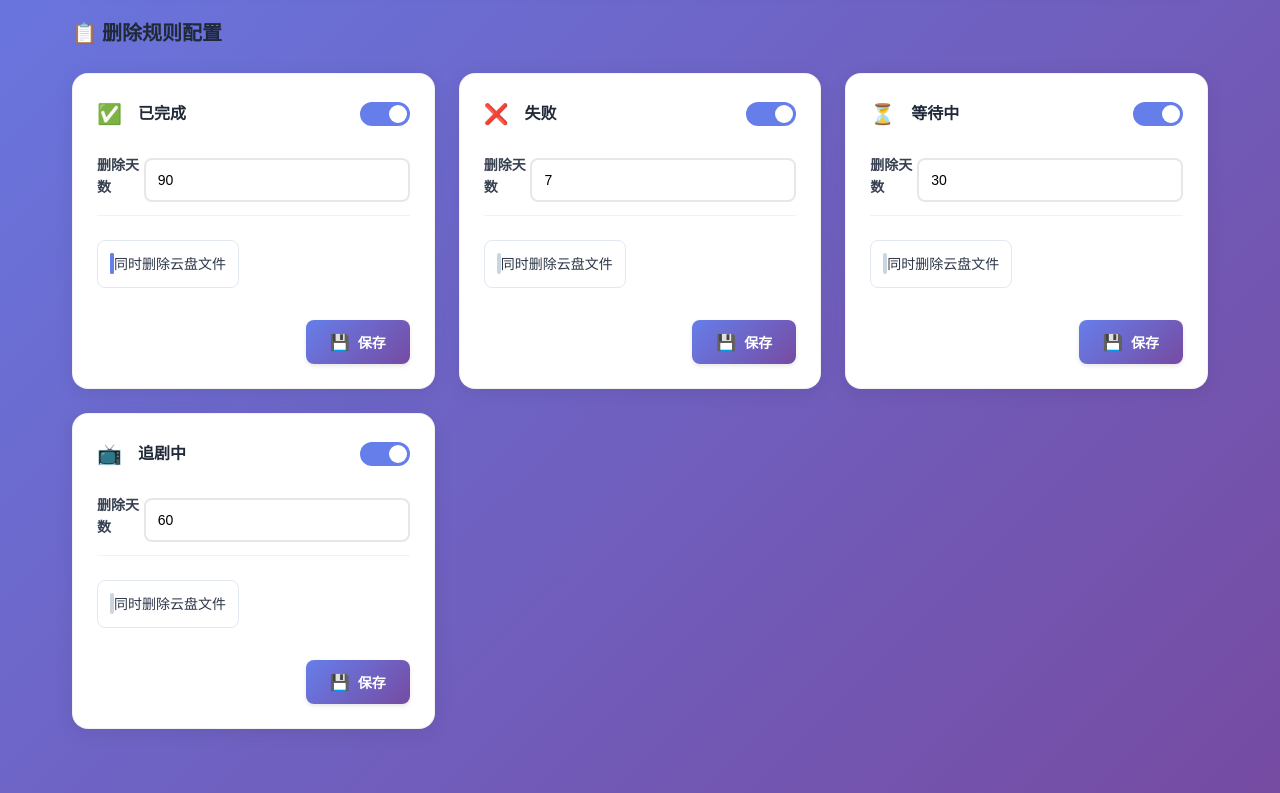
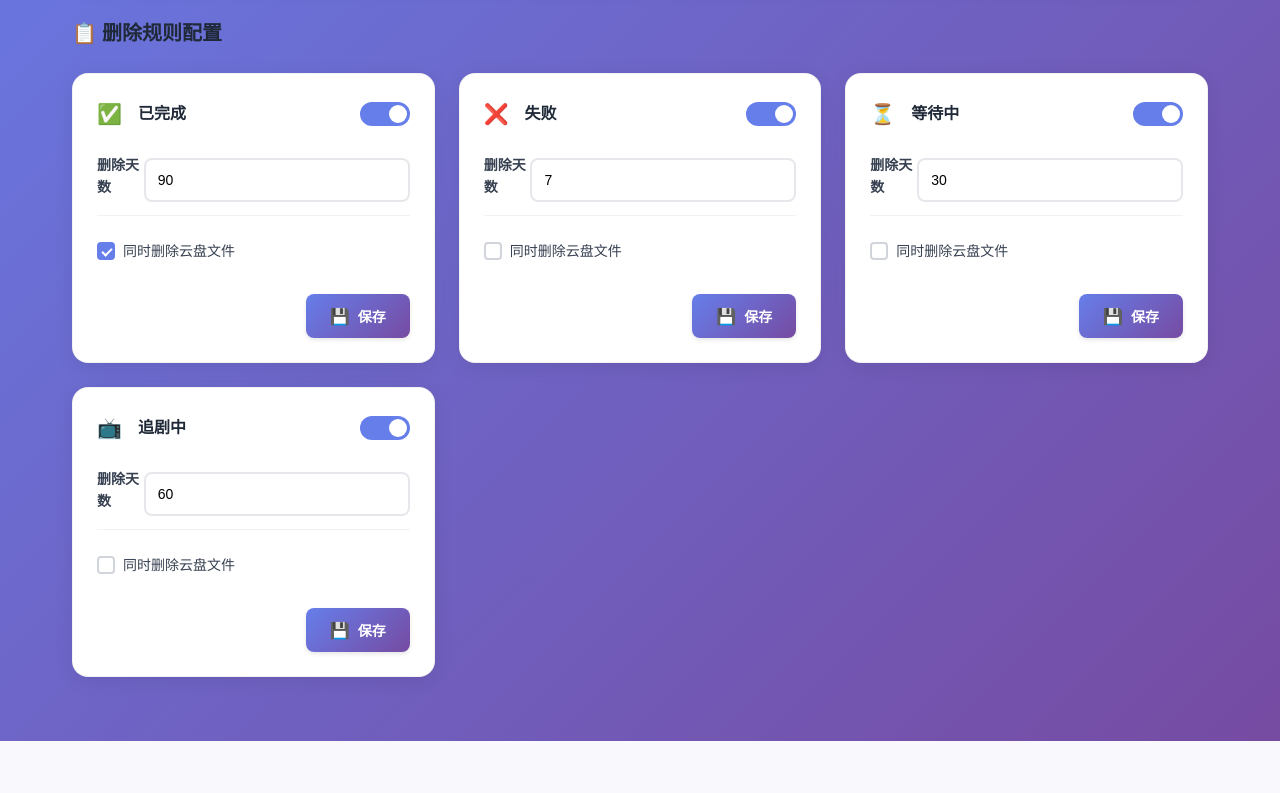
Before and after one commit to yuanhuat/cloud189-auto-save-tool, a Flask app: page /auto-delete in a window 1280 px wide. Shown: the part 436-1229 px from the top of the page. After the commit the page ends 1177 px from the top, so only its background shows below. Run offline with Flask 3, Linux system fonts and the light colour scheme; the visitor is signed in with stand-in values (Sample User, id 1); data comes from the database, SQL or seed files in the repository.

Commit message:
新增复选框样式修复，优化用户交互体验和视觉效果，确保复选框在不同状态下的表现一致。

```diff
--- /dev/null
+++ b/app/static/checkbox-fix.css
@@ -0,0 +1,72 @@
+/* 修复复选框样式 */
+.checkbox-label {
+    display: flex !important;
+    align-items: center !important;
+    cursor: pointer !important;
+    font-size: 0.875rem !important;
+    color: #374151 !important;
+    user-select: none !important;
+    gap: 0.5rem !important;
+    padding: 0 !important;
+    background: transparent !important;
+    border: none !important;
+    border-radius: 0 !important;
+    transition: none !important;
+}
+
+.checkbox-label:hover {
+    border-color: transparent !important;
+    background: transparent !important;
+}
+
+.checkbox-label input[type="checkbox"] {
+    position: absolute !important;
+    opacity: 0 !important;
+    cursor: pointer !important;
+    height: 0 !important;
+    width: 0 !important;
+    display: block !important;
+}
+
+.checkbox-label .checkmark {
+    height: 18px !important;
+    width: 18px !important;
+    background-color: #fff !important;
+    border: 2px solid #d1d5db !important;
+    border-radius: 4px !important;
+    position: relative !important;
+    transition: all 0.2s ease !important;
+    flex-shrink: 0 !important;
+}
+
+.checkbox-label:hover input ~ .checkmark {
+    border-color: #667eea !important;
+    background-color: #f8fafc !important;
+}
+
+.checkbox-label input:checked ~ .checkmark {
+    background-color: #667eea !important;
+    border-color: #667eea !important;
+}
+
+.checkbox-label .checkmark:after {
+    content: "" !important;
+    position: absolute !important;
+    display: none !important;
+    left: 5px !important;
+    top: 2px !important;
+    width: 4px !important;
+    height: 8px !important;
+    border: solid white !important;
+    border-width: 0 2px 2px 0 !important;
+    transform: rotate(45deg) !important;
+}
+
+.checkbox-label input:checked ~ .checkmark:after {
+    display: block !important;
+}
+
+.checkbox-label .option-text {
+    font-weight: 500 !important;
+    color: #374151 !important;
+}
--- a/app/static/style.css
+++ b/app/static/style.css
@@ -449,7 +449,7 @@ body {
 .option-group {
     display: flex;
     flex-direction: column;
-    gap: 1rem;
+    gap: 0.75rem;
 }
 
 .checkbox-label {
@@ -2895,3 +2895,67 @@ input:checked + .slider:before {
         gap: 0.75rem;
     }
 }
+
+/* 自定义复选框样式 */
+.checkbox-label {
+    display: flex;
+    align-items: center;
+    cursor: pointer;
+    font-size: 0.875rem;
+    color: #374151;
+    user-select: none;
+    gap: 0.5rem;
+}
+
+.checkbox-label input[type="checkbox"] {
+    position: absolute;
+    opacity: 0;
+    cursor: pointer;
+    height: 0;
+    width: 0;
+}
+
+.checkbox-label .checkmark {
+    height: 18px;
+    width: 18px;
+    background-color: #fff;
+    border: 2px solid #d1d5db;
+    border-radius: 4px;
+    position: relative;
+    transition: all 0.2s ease;
+    flex-shrink: 0;
+}
+
+.checkbox-label:hover input ~ .checkmark {
+    border-color: #667eea;
+    background-color: #f8fafc;
+}
+
+.checkbox-label input:checked ~ .checkmark {
+    background-color: #667eea;
+    border-color: #667eea;
+}
+
+.checkbox-label .checkmark:after {
+    content: "";
+    position: absolute;
+    display: none;
+    left: 5px;
+    top: 2px;
+    width: 4px;
+    height: 8px;
+    border: solid white;
+    border-width: 0 2px 2px 0;
+    transform: rotate(45deg);
+}
+
+.checkbox-label input:checked ~ .checkmark:after {
+    display: block;
+}
+
+.checkbox-label .option-text {
+    font-weight: 500;
+    color: #374151;
+}
+
+/* 响应式设计 */
--- a/app/templates/auto_delete_config.html
+++ b/app/templates/auto_delete_config.html
@@ -5,6 +5,7 @@
     <meta name="viewport" content="width=device-width, initial-scale=1.0">
     <title>自动删除配置 - Cloud189 自动转存</title>
     <link rel="stylesheet" href="{{ url_for('static', filename='style.css') }}">
+    <link rel="stylesheet" href="{{ url_for('static', filename='checkbox-fix.css') }}">
 </head>
 <body>
     <div class="app-container">
```
